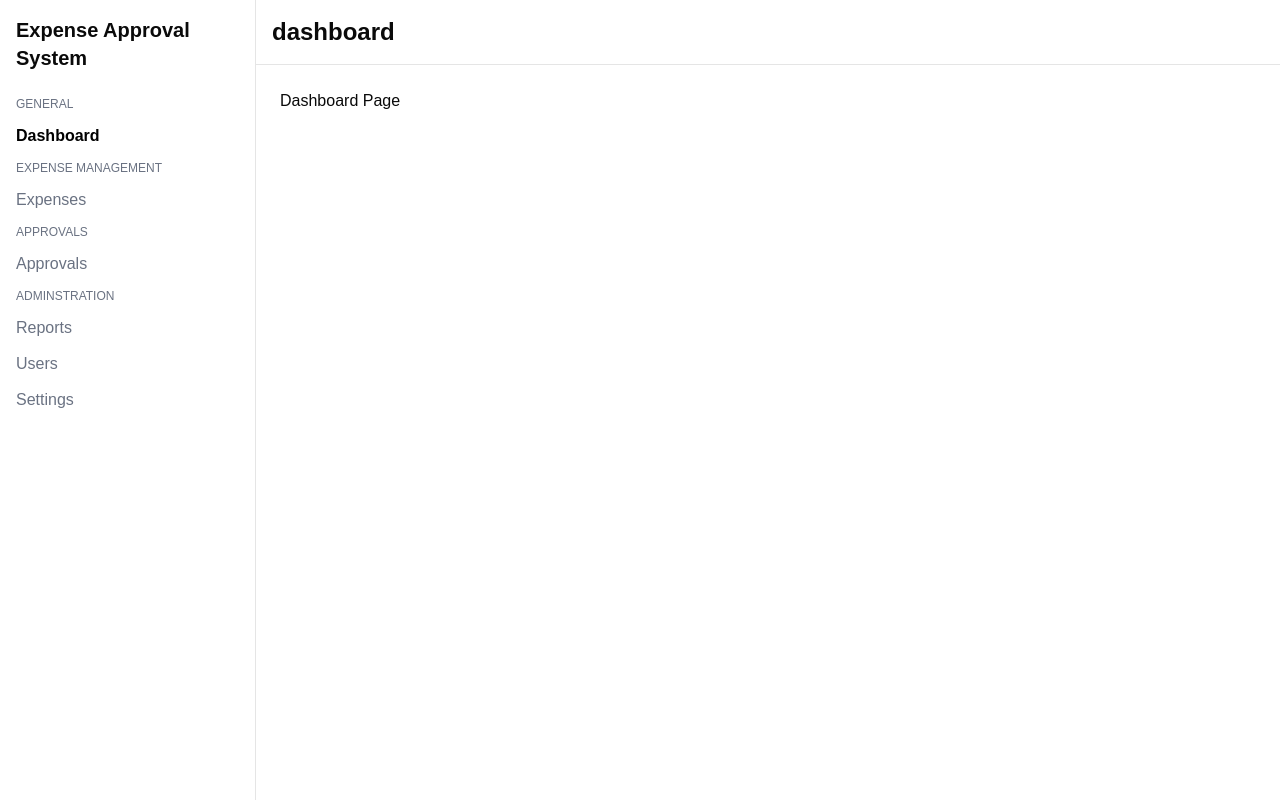
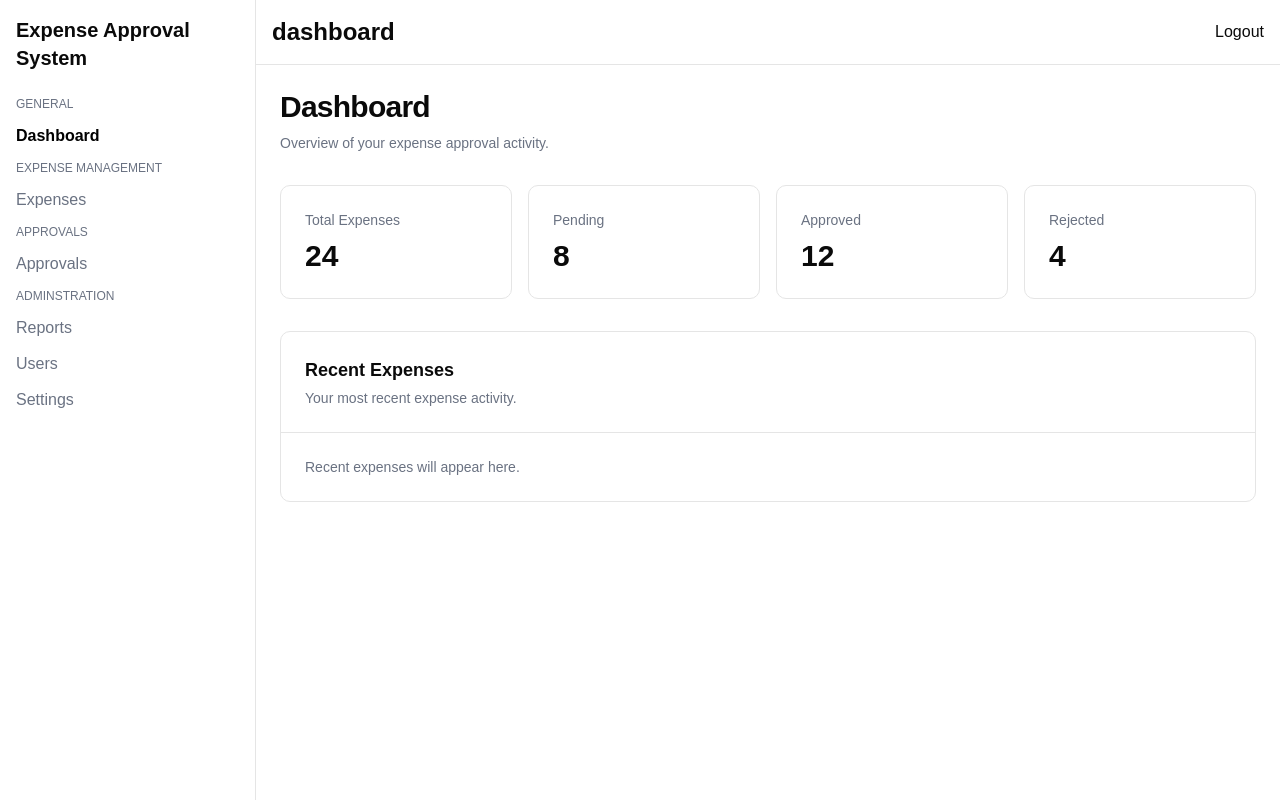
Before and after one commit to sivasankar-4/Expense-approval-system-frontend, a React (Vite) app: page /dashboard in a window 1280 px wide. Built offline with nearby package versions, Linux system fonts and the light colour scheme.

Commit message:
changed the ui

```diff
--- a/src/components/layout/Sidebar.tsx
+++ b/src/components/layout/Sidebar.tsx
@@ -4,7 +4,7 @@ const Sidebar = () => {
 
     return (
 
-        <aside className="w-64 border-r p-4">
+      <aside className="w-64 border-r p-4">
       <h2 className="mb-6 text-xl font-bold">
         Expense Approval System
       </h2>
--- a/src/components/layout/Topbar.tsx
+++ b/src/components/layout/Topbar.tsx
@@ -1,13 +1,24 @@
-import { useLocation } from "react-router-dom";
+import { useLocation, useNavigate } from "react-router-dom";
+import { logout } from "@/services/auth/authService";
 
 const Topbar = () => {
 
   const location = useLocation();
+  const navigate = useNavigate();
 
   const pageTitle = location.pathname.split("/")[1] ||  "Dashboard";
+
+  const handleLogout = () => {
+    logout();
+    navigate("/login", { replace: true });
+  };
+
   return (
-    <header className="border-b p-4">
+    <header className="flex items-center justify-between border-b p-4">
       <h1 className="text-2xl font-semibold captilize">{pageTitle}</h1>
+      <button type="button" onClick={handleLogout}>
+        Logout
+      </button>
     </header>
   );
 };
--- a/src/pages/Dashboard/DashboardPage.tsx
+++ b/src/pages/Dashboard/DashboardPage.tsx
@@ -1,5 +1,86 @@
 const DashboardPage = () => {
-  return <h1>Dashboard Page</h1>;
+  return (
+    <div className="space-y-8">
+
+      {/* Header */}
+      <div>
+        <h1 className="text-3xl font-bold tracking-tight">
+          Dashboard
+        </h1>
+
+        <p className="mt-2 text-sm text-gray-500">
+          Overview of your expense approval activity.
+        </p>
+      </div>
+
+      {/* Summary Cards */}
+      <div className="grid gap-4 md:grid-cols-2 lg:grid-cols-4">
+
+        <div className="rounded-lg border bg-white p-6">
+          <p className="text-sm text-gray-500">
+            Total Expenses
+          </p>
+
+          <p className="mt-2 text-3xl font-bold">
+            24
+          </p>
+        </div>
+
+        <div className="rounded-lg border bg-white p-6">
+          <p className="text-sm text-gray-500">
+            Pending
+          </p>
+
+          <p className="mt-2 text-3xl font-bold">
+            8
+          </p>
+        </div>
+
+        <div className="rounded-lg border bg-white p-6">
+          <p className="text-sm text-gray-500">
+            Approved
+          </p>
+
+          <p className="mt-2 text-3xl font-bold">
+            12
+          </p>
+        </div>
+
+        <div className="rounded-lg border bg-white p-6">
+          <p className="text-sm text-gray-500">
+            Rejected
+          </p>
+
+          <p className="mt-2 text-3xl font-bold">
+            4
+          </p>
+        </div>
+
+      </div>
+
+      {/* Recent Expenses */}
+      <div className="rounded-lg border bg-white">
+
+        <div className="border-b p-6">
+          <h2 className="text-lg font-semibold">
+            Recent Expenses
+          </h2>
+
+          <p className="mt-1 text-sm text-gray-500">
+            Your most recent expense activity.
+          </p>
+        </div>
+
+        <div className="p-6">
+          <p className="text-sm text-gray-500">
+            Recent expenses will appear here.
+          </p>
+        </div>
+
+      </div>
+
+    </div>
+  );
 };
 
 export default DashboardPage;
```
